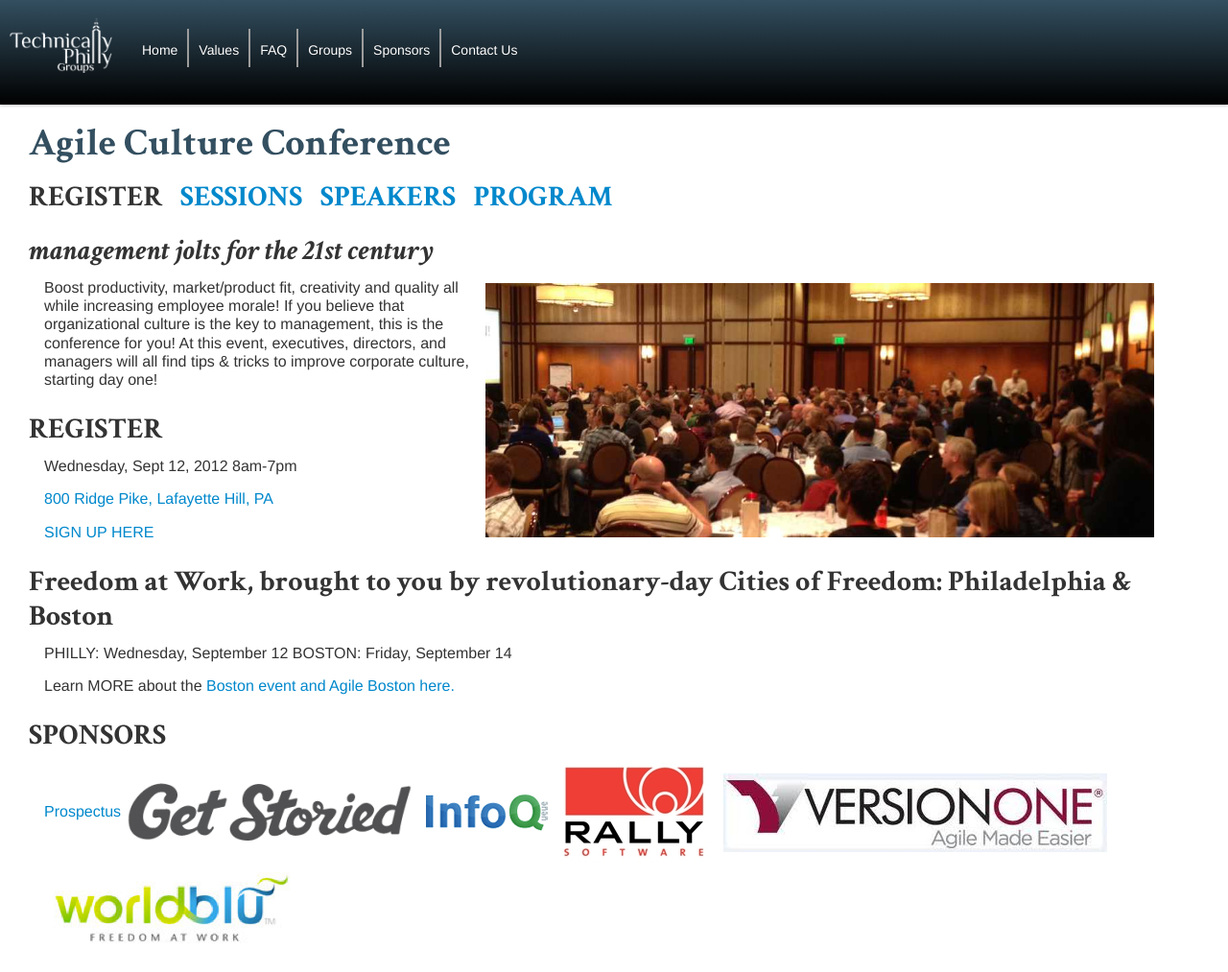
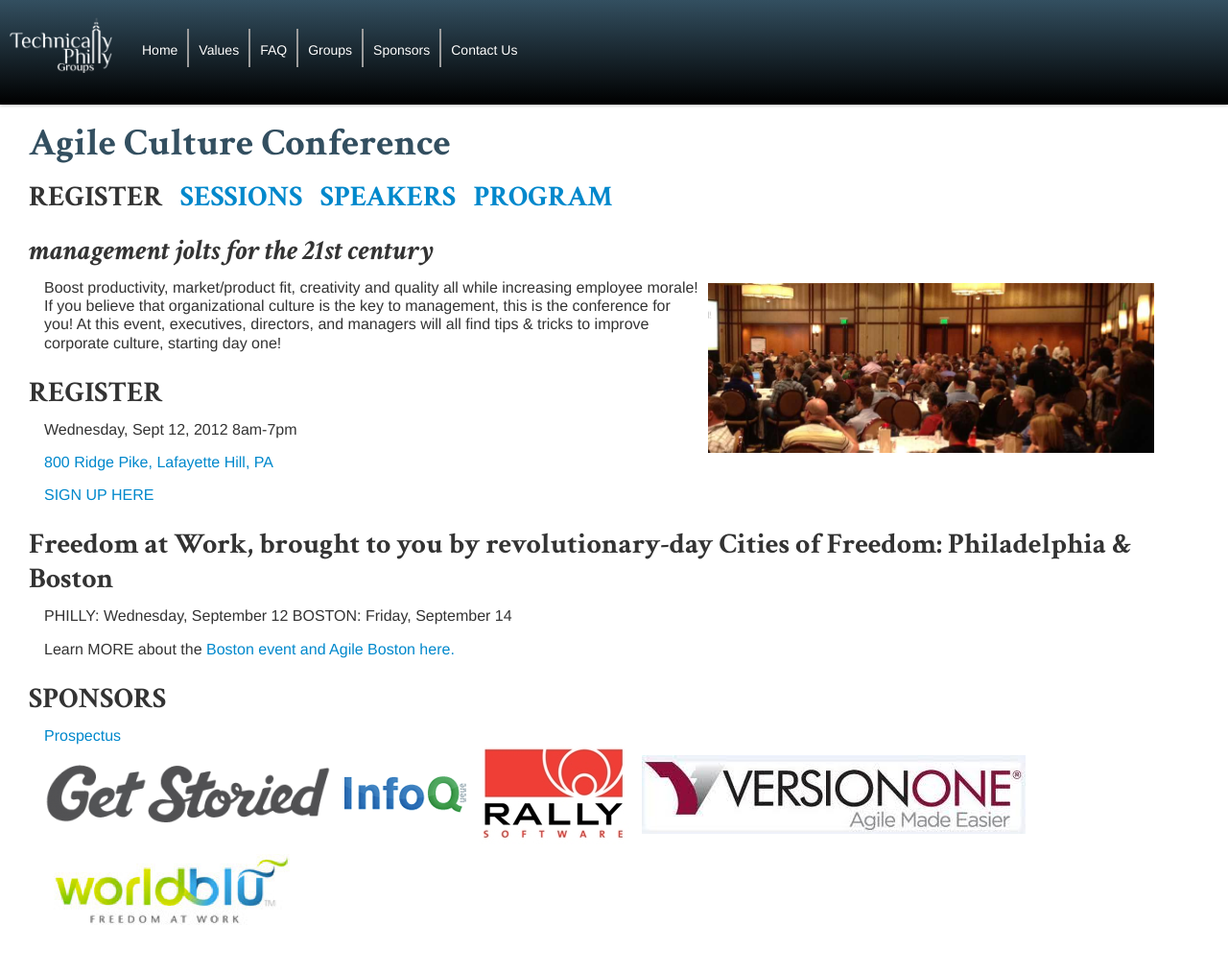
Before and after one commit to TechnicallyPhillyGroups/technicallyphillygroups.github.com, a Jekyll site: the page built from agile-culture-conf.md, in a window 1280 px wide and 1013 px high. Shown: the whole window at 96% size. Built offline with Jekyll 4.4.1, drawn with Linux system fonts in a browser that asks for light colours; nearby versions of some CDN libraries.

```diff
--- a/agile-culture-conf.md
+++ b/agile-culture-conf.md
@@ -9,7 +9,7 @@ REGISTER &nbsp;&nbsp;<a href="./acc_sessions.html">SESSIONS</a>&nbsp;&nbsp; <a h
 
 *management jolts for the 21st century*
 =============
-<img width="60%" src="./images/AgileCultureConfPhilly.jpg" style="float:right;padding: 5px 5px 5px 5px;"/>Boost productivity, market/product fit, creativity and quality all while increasing employee morale! If you believe that organizational culture is the key to management, this is the conference for you! At this event, executives, directors, and managers will all find tips & tricks to improve corporate culture, starting day one!
+<img width="40%" src="./images/AgileCultureConfPhilly.jpg" style="float:right;padding: 5px 5px 5px 5px;"/>Boost productivity, market/product fit, creativity and quality all while increasing employee morale! If you believe that organizational culture is the key to management, this is the conference for you! At this event, executives, directors, and managers will all find tips & tricks to improve corporate culture, starting day one!
 
 REGISTER
 ========
@@ -31,7 +31,7 @@ Learn MORE about the <a href="http://newtechusa.net/culture-con/">Boston event a
 
 SPONSORS
 ========
-[Prospectus](/agile-culture-conf-sponsors.html)
+[Prospectus](/agile-culture-conf-sponsors.html) <br/>
 <a href="http://www.getstoried.com"><img src="./sponsor-logos/GetStoried-Logo.png"></a>&nbsp;&nbsp;
 <a href="http://www.infoq.com"><img src="./sponsor-logos/logo-infoq.gif"></a>&nbsp;&nbsp;
 <a href="http://www.rallydev.com"><img src="./sponsor-logos/rally_logo.jpg"></a>&nbsp;&nbsp;
```
